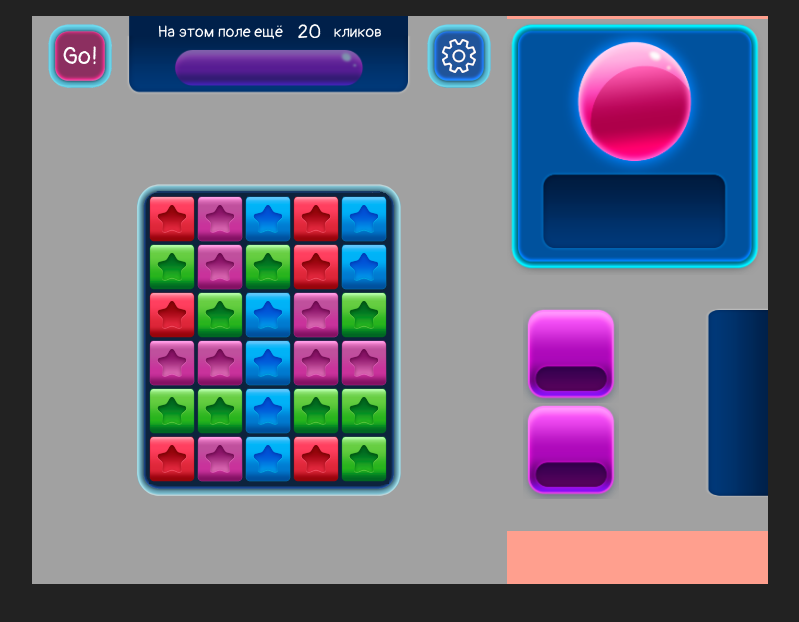
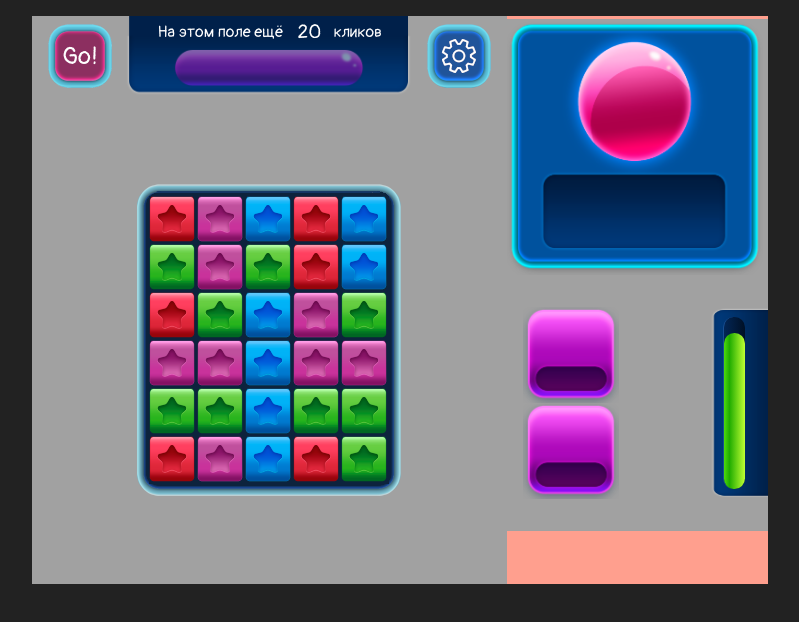
Before and after one commit to igor-kolyaskin/Vanilla-JS-game, a website built with webpack: page src/template.html in a window 1280 px wide. Shown: the whole page, without its empty margins (240-1039 px from the left). Built offline with nearby package versions, Linux system fonts and the light colour scheme; what tingle.js would draw is missing.

Commit message:
style: created styles for progressbar

```diff
--- a/src/components/sidebar/ProgressBar.js
+++ b/src/components/sidebar/ProgressBar.js
@@ -9,6 +9,16 @@ class ProgressBar {
     const progressBar = document.createElement("section");
     progressBar.setAttribute("id", "progressbar");
 
+    const progressBarMask = document.createElement("div");
+    progressBarMask.setAttribute("id", "progressbar-mask");
+
+    const progressBarGreen = document.createElement("div");
+    progressBarGreen.setAttribute("id", "progressbar-green");
+
+    progressBarMask.append(progressBarGreen);
+
+    progressBar.append(progressBarMask);
+
     return progressBar;
   }
 }
--- a/src/styles/xl/_progressbar.scss
+++ b/src/styles/xl/_progressbar.scss
@@ -2,11 +2,10 @@
     position: absolute;
     right: 0;
     top: 18rem;
-    // display: flex;
-    // flex-direction: column;
-    // justify-content: flex-start;
-    // align-items: center;
-    width: 4rem;
+    display: flex;
+    justify-content: flex-start;
+    align-items: center;
+    width: 3.6rem;
     height: 12rem;
     background-color: #a1a1a1;
     background-image: url("../assets/png/progress-display.png");
@@ -14,3 +13,26 @@
     background-repeat: no-repeat;
     box-sizing: border-box;
 }
+
+#progressbar-mask {
+    position: relative;
+    left: 0.8rem;
+    width: 1.3rem;
+    height: 10.75rem;
+    background: linear-gradient(90deg, rgb(3, 38, 85), rgb(0, 16, 37) 100%);
+    border-left: 0.1rem solid #184e90;
+    border-radius: 0.65rem;
+    box-sizing: content-box;
+    overflow: hidden;
+}
+
+#progressbar-green {
+    position: relative;
+    left: 0;
+    top: 1rem;
+    width: 1.3rem;
+    height: 10.75rem;
+    background: linear-gradient(90deg, rgb(78, 218, 12), rgb(32, 172, 0) 26%, rgb(190, 255, 51) 100%);
+    border-radius: 0.65rem;
+    box-sizing: border-box;
+}
```
Also changed, not shown: src/assets/png/progressbar-dark.png (added), src/assets/png/progressbar-green.png (added), src/styles/main.css, 1 other file.
